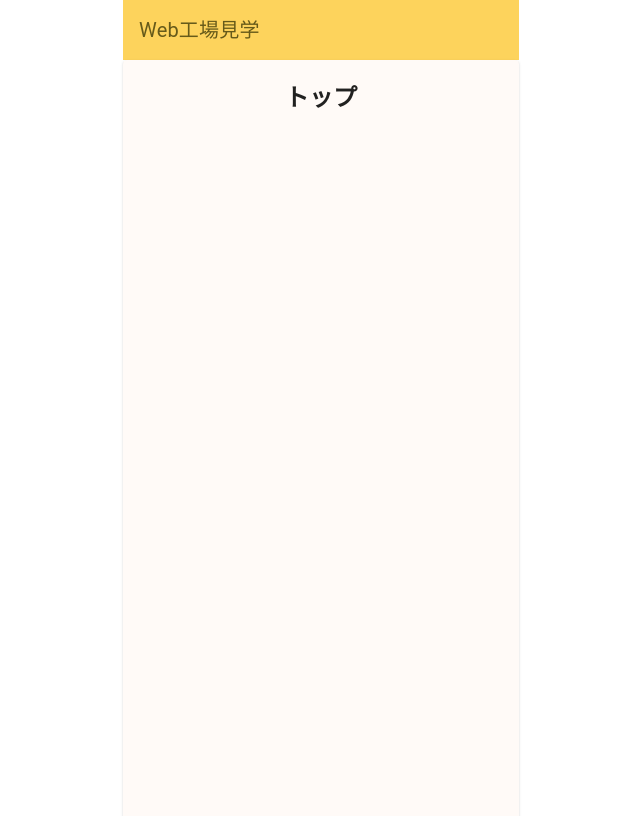
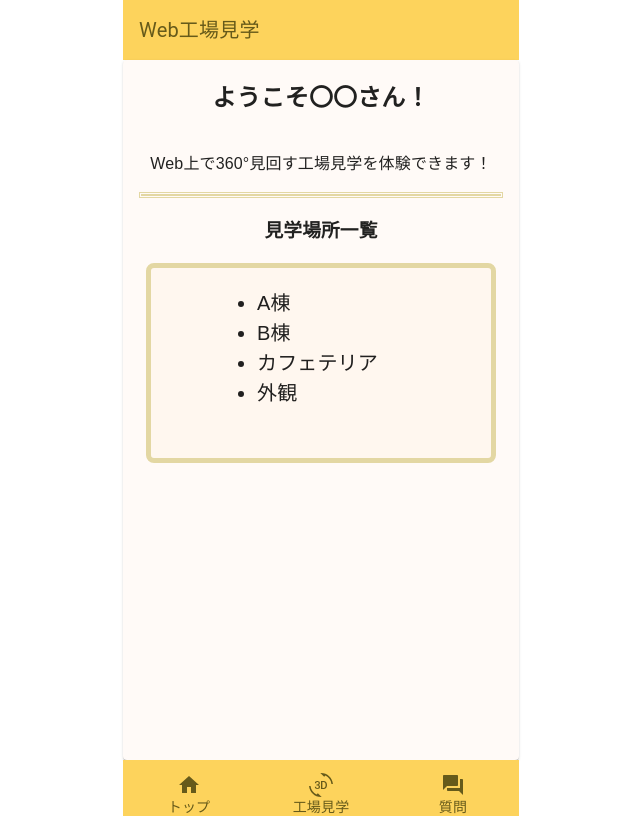
Before and after one commit to ice28992/factory, a Next.js app: page /top in a window 1280 px wide. Shown: the top 816 px of the page, without its empty margins (319-959 px from the left). Built offline with nearby package versions, Linux system fonts and the light colour scheme; a web font is replaced by a local one.

Commit message:
feat: top page contents

```diff
--- a/src/app/layout.tsx
+++ b/src/app/layout.tsx
@@ -30,7 +30,7 @@ export default function RootLayout({
         <Header />
           <Box>
             <Container maxWidth='xs'>
-              <Paper sx={{ px: 2, bgcolor:"#fffaf7", height: "1000px" }}>{children}</Paper>
+              <Paper sx={{ px: 2, bgcolor:"#fffaf7", height: "700px" }}>{children}</Paper>
             </Container>
           </Box>
           <Footer />
--- a/src/app/question/page.tsx
+++ b/src/app/question/page.tsx
@@ -13,6 +13,7 @@ export default function QuestionPage() {
   return (
     <Stack className={zen.className} sx={{textAlign: "center"}}>
       <h2>質問ページ</h2>
+      <p>ここでは会社や施設の簡単な質問にお答えします</p>
       <Chat />
     </Stack>
   );
--- /dev/null
+++ b/src/app/top/content.tsx
@@ -0,0 +1,30 @@
+"use client";
+import React, { useState } from 'react';
+import { Stack } from "@mui/material";
+import { Margin } from '@mui/icons-material';
+
+export const ContentsList: React.FC = () => {
+  return(
+    <Stack
+      sx={{
+        width: 350,
+        height: 200,
+        paddingLeft: 2,
+        textAlign: "left",
+        margin: "auto",
+        border: '5px solid #e3d7a3',
+        backgroundColor: "#fff7ef",
+        borderRadius: 2,
+        fontSize: 20
+      }}
+    >
+      <ul style={{marginLeft: 50}}>
+        <li>A棟</li>
+        <li>B棟</li>
+        <li>カフェテリア</li>
+        <li>外観</li>
+      </ul>
+    </Stack>
+  );
+}
+export default ContentsList;
--- a/src/app/top/page.tsx
+++ b/src/app/top/page.tsx
@@ -1,5 +1,6 @@
-import { Divider, Stack } from "@mui/material";
+import { Stack, Divider } from "@mui/material";
 import { Zen_Maru_Gothic } from "next/font/google";
+import { ContentsList } from "./content";
 
 const zen = Zen_Maru_Gothic({
   weight: ["400"],
@@ -11,7 +12,11 @@ const zen = Zen_Maru_Gothic({
 export default function TopPage() {
   return (
     <Stack className={zen.className} sx={{textAlign: "center"}}>
-      <h2>トップ</h2>
+      <h2>ようこそ〇〇さん！</h2>
+      <p>Web上で360°見回す工場見学を体験できます！</p>
+      <Divider style={{ width: "100%", border: "double #e3d7a3 3px" }} />
+      <h3>見学場所一覧</h3>
+      <ContentsList />
     </Stack>
   );
 }
```
